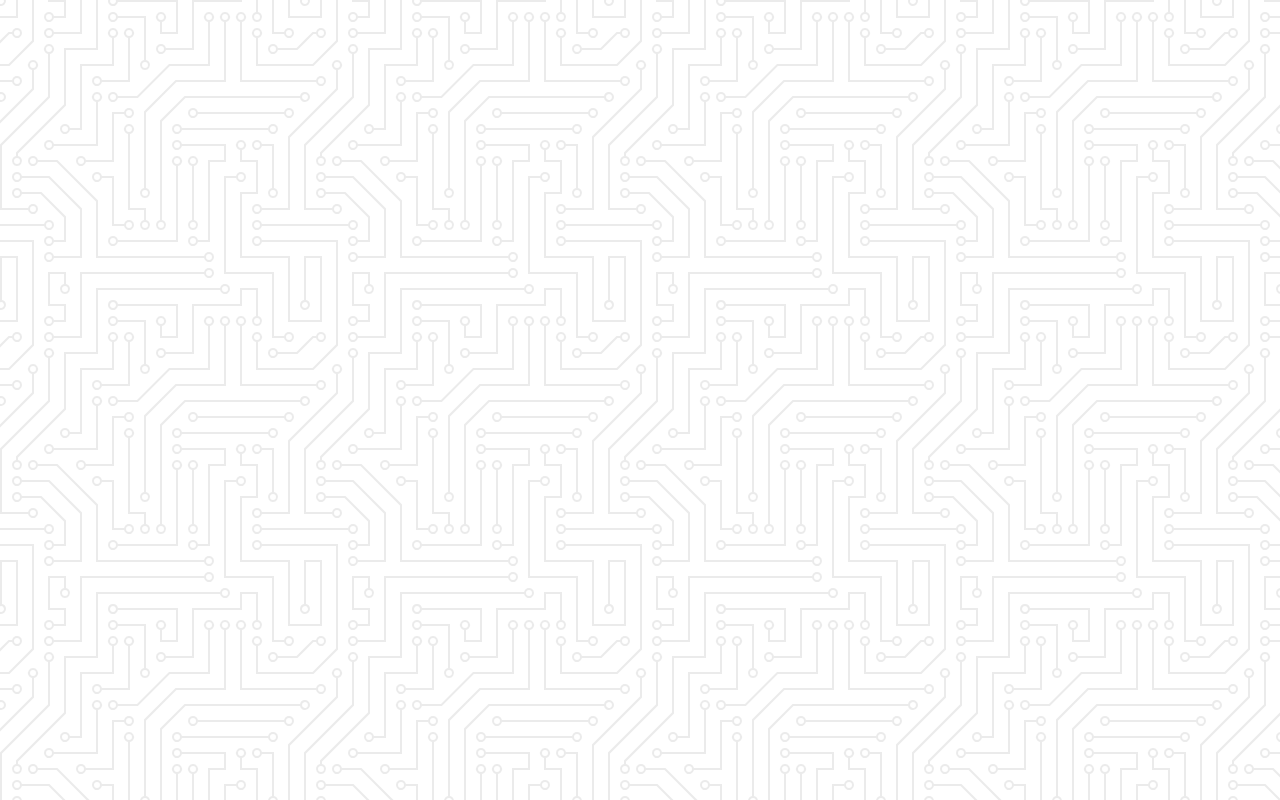
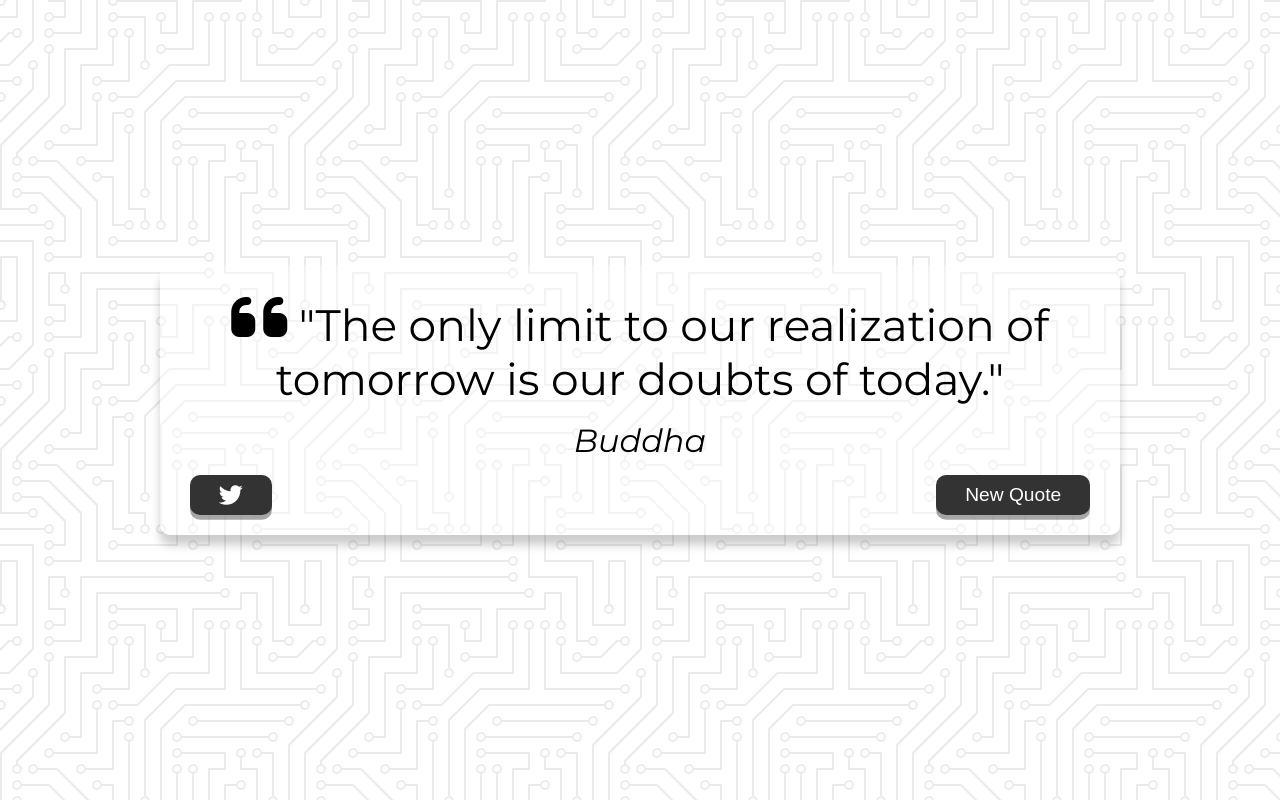
Before and after one commit to Kietil/agency-1-ca, a plain HTML site: page index.html in a window 1280 px wide. Drawn offline with Linux system fonts and the light colour scheme.

Commit message:
HTML and CSS setup

```diff
--- a/css/styles.css
+++ b/css/styles.css
@@ -16,3 +16,69 @@ body {
   align-items: center;
   justify-content: center;
 }
+
+.quote-container {
+  width: auto;
+  max-width: 900px;
+  padding: 20px 30px;
+  border-radius: 10px;
+  background-color: rgba(255, 255, 255, 0.4);
+  box-shadow: 0 10px 10px rgba(0, 0, 0, 0.2);
+}
+.quote-text {
+  font-size: 2.75rem;
+}
+.long-quote {
+  font-size: 2rem;
+}
+.fa-quote-left {
+  font-size: 4rem;
+}
+.quote-author {
+  margin-top: 15px;
+  font-size: 2rem;
+  font-weight: 400;
+  font-style: italic;
+}
+
+.button-container {
+  display: flex;
+  justify-content: space-between;
+  margin-top: 15px;
+
+  button {
+    cursor: pointer;
+    font-size: 1.2rem;
+    height: 2.5rem;
+    border:none;
+    border-radius: 10px;
+    color:#fff;
+    background: #333;
+    outline:none;
+    padding: 0.5rem 1.8rem;
+    box-shadow: 0 0.3rem rgba(121, 121, 121, 0.65);
+  }
+
+button:hover {
+  filter:brightness(110%);
+}
+
+button:active {
+transform:translate(0, 0.3rem);
+box-shadow: 0 0.1rem rgba(255, 255, 255, 0.65);
+}
+.twitter-button:hover{
+  color: #38a1f3;
+}
+.fa-twitter {
+  font-size: 1.5rem;
+}
+
+@media (max-width: 1000px) {
+  .quote-container {
+    margin: auto;
+  }
+  .quote-text {
+    font-size: 2.5rem;
+  }
+}
--- a/index.html
+++ b/index.html
@@ -11,6 +11,26 @@
 </head>
 
 <body>
+    <div class="quote-container" id="quote-container">
+        <!-- Quote -->
+        <div class="quote-text">
+            <i class="fas fa-quote-left"></i>
+            <span id="quote">"The only limit to our realization of tomorrow is our doubts of today."</span>
+        </div>
+        <!-- Author -->
+        <div class="quote-author">
+            <span id="author">Buddha</span>
+        </div>
+        <!-- Buttons -->
+        <div class="button-container">
+            <button class="twitter-button" id="twitter" title="Tweet this quote">
+                <i class="fab fa-twitter"></i>
+            </button>
+            <button id="new-quote">New Quote</button>
+        </div>
+    </div>
+    <!-- Script -->
+    <script src="js/script.js"></script>
+</body>
 
-</body>
 </html>
```
